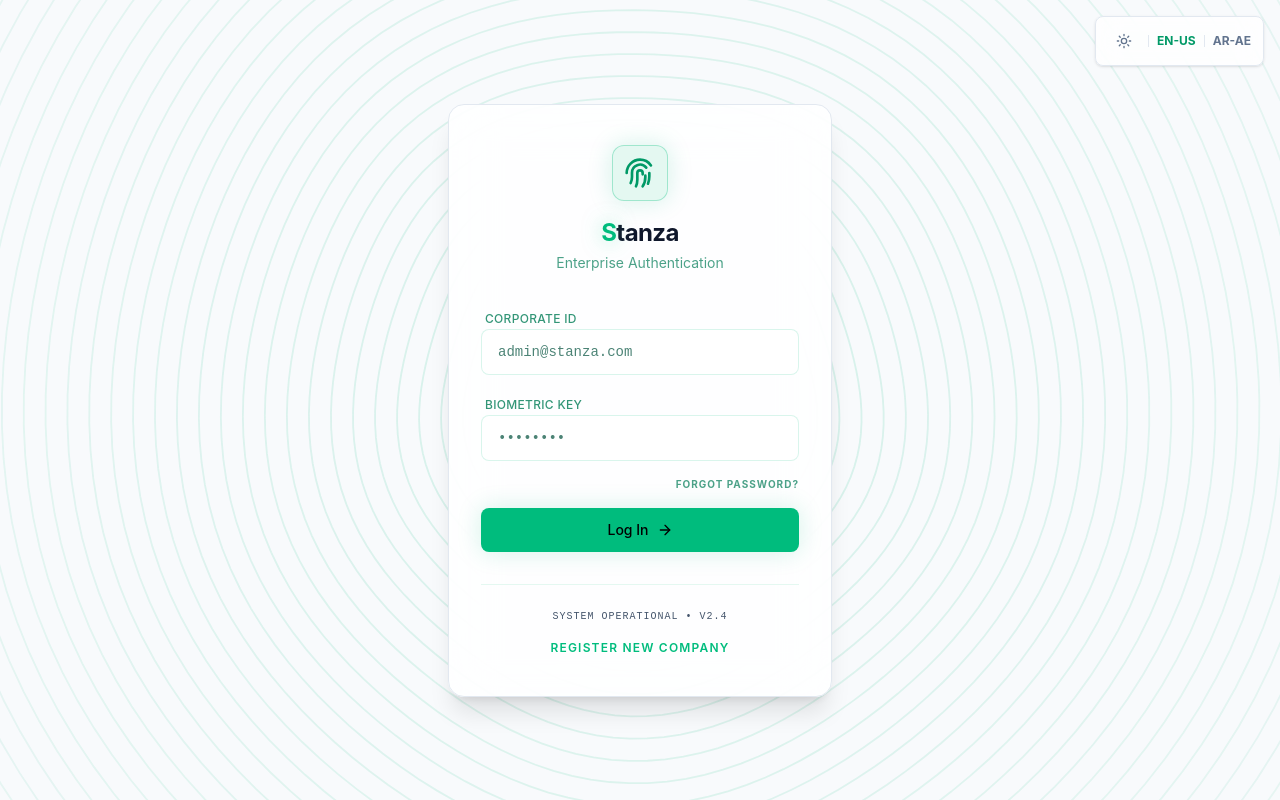
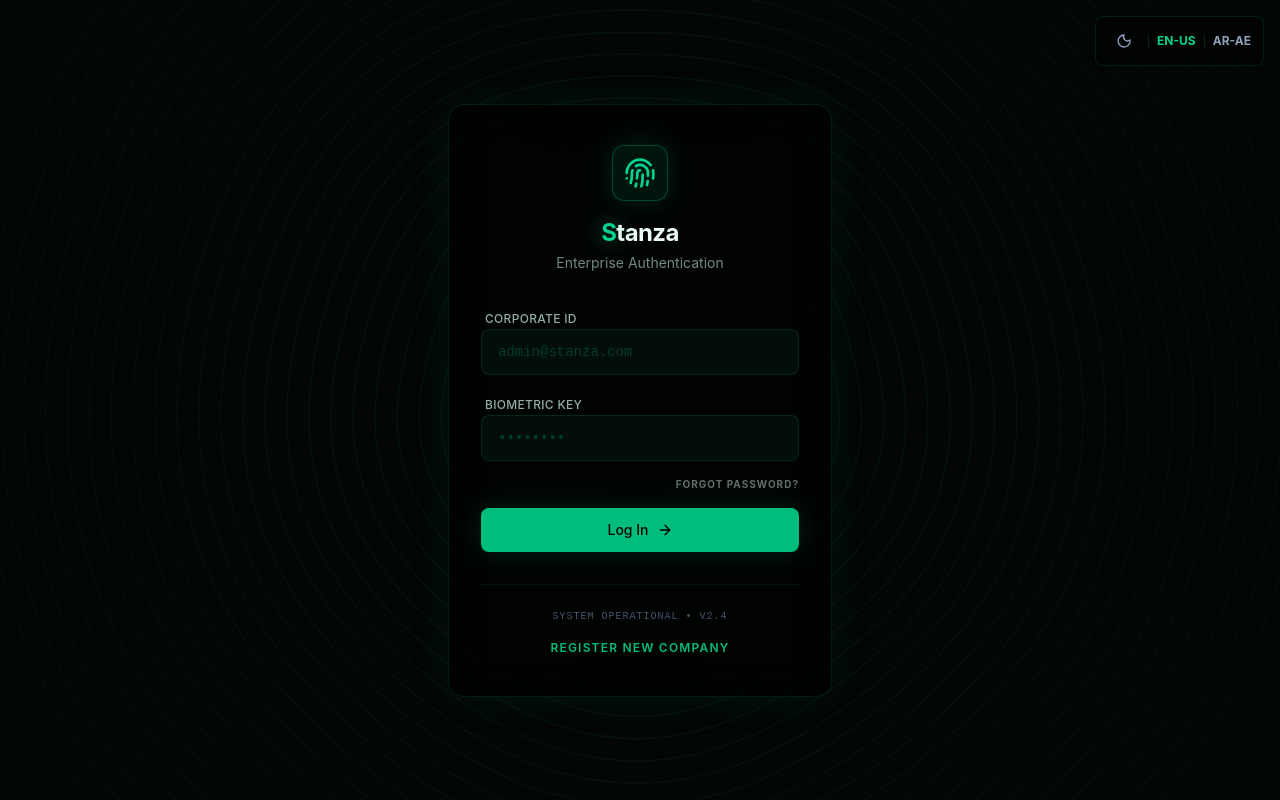
Before and after one commit to ShadyAwad/Horizon-HR-v2, a React (Vite) app: page / in a window 1280 px wide. Built offline with nearby package versions, Linux system fonts and the light colour scheme; no server answers.

Commit message:
style(login): restore darker Stanza background that i just messed up and other minor restoration

```diff
--- a/index.html
+++ b/index.html
@@ -3,10 +3,65 @@
   <head>
     <meta charset="UTF-8" />
     <meta name="viewport" content="width=device-width, initial-scale=1.0" />
+    <style>
+      html,
+      body,
+      #root {
+        margin: 0;
+        min-height: 100%;
+        background: #020604;
+        color: #e6fff5;
+      }
+
+      body {
+        min-width: 320px;
+      }
+    </style>
+    <script>
+      try {
+        const theme = localStorage.getItem('horizon-theme');
+        if (theme === 'light') {
+          document.documentElement.classList.remove('dark');
+          document.documentElement.dataset.theme = 'light';
+          document.documentElement.style.colorScheme = 'light';
+        } else {
+          document.documentElement.classList.add('dark');
+          document.documentElement.dataset.theme = 'dark';
+          document.documentElement.style.colorScheme = 'dark';
+        }
+      } catch {
+        document.documentElement.classList.add('dark');
+        document.documentElement.dataset.theme = 'dark';
+        document.documentElement.style.colorScheme = 'dark';
+      }
+    </script>
+    <meta
+      name="description"
+      content="Stanza is a modern workforce operations platform for attendance, geofencing, payroll, leave requests, grievances, and company communication."
+    />
+    <meta name="robots" content="index, follow" />
+    <meta name="theme-color" content="#020604" />
+    <link rel="canonical" href="/" />
     <link rel="icon" type="image/svg+xml" href="/favicon.svg" />
     <link rel="manifest" href="/manifest.webmanifest" />
-    <meta name="theme-color" content="#10b981" />
-    <title>Stanza</title>
+
+    <meta property="og:title" content="Stanza — Workforce Operations Platform" />
+    <meta
+      property="og:description"
+      content="Modern workforce operations for attendance, payroll, leave, grievances, and company communication."
+    />
+    <meta property="og:type" content="website" />
+    <meta property="og:image" content="/favicon.svg" />
+
+    <meta name="twitter:card" content="summary_large_image" />
+    <meta name="twitter:title" content="Stanza — Workforce Operations Platform" />
+    <meta
+      name="twitter:description"
+      content="Modern workforce operations for attendance, payroll, leave, grievances, and company communication."
+    />
+    <meta name="twitter:image" content="/favicon.svg" />
+
+    <title>Stanza — Workforce Operations Platform</title>
   </head>
   <body>
     <div id="root"></div>
--- a/src/App.tsx
+++ b/src/App.tsx
@@ -1,4 +1,4 @@
-import { lazy, Suspense, useState } from 'react';
+import { lazy, Suspense, useEffect, useState } from 'react';
 import { Login } from './pages/Login';
 import { LanguageProvider } from './lib/LanguageContext';
 import { ThemeProvider } from './lib/ThemeContext';
@@ -43,12 +43,22 @@ export default function App() {
   const [authState, setAuthState] = useState<'login' | 'signup' | 'authenticated'>('login');
   const [authUser, setAuthUser] = useState<AuthUser>(getStoredUser);
 
+  useEffect(() => {
+    const titles = {
+      login: 'Login — Stanza',
+      signup: 'Register Workspace — Stanza',
+      authenticated: 'Dashboard — Stanza',
+    };
+
+    document.title = titles[authState];
+  }, [authState]);
+
   return (
     <ThemeProvider>
       <LanguageProvider>
-        <div className="w-full min-h-screen bg-slate-50 dark:bg-[#020617] transition-colors duration-300">
+        <div className="w-full min-h-screen bg-[#020604] text-emerald-50 transition-colors duration-300">
          {authState === 'authenticated' ? (
-           <Suspense fallback={<div className="flex min-h-screen items-center justify-center bg-black text-xs font-bold uppercase tracking-widest text-emerald-300">Loading workspace...</div>}>
+           <Suspense fallback={<div className="flex min-h-screen items-center justify-center bg-[#020604] text-xs font-bold uppercase tracking-widest text-emerald-200">Loading workspace...</div>}>
              <Dashboard
                user={authUser}
                onLogout={() => {
@@ -58,7 +68,7 @@ export default function App() {
              />
            </Suspense>
          ) : authState === 'signup' ? (
-           <Suspense fallback={<div className="flex min-h-screen items-center justify-center bg-black text-xs font-bold uppercase tracking-widest text-emerald-300">Loading signup...</div>}>
+           <Suspense fallback={<div className="flex min-h-screen items-center justify-center bg-[#020604] text-xs font-bold uppercase tracking-widest text-emerald-200">Loading signup...</div>}>
              <Signup
                onNavigateLogin={() => setAuthState('login')}
                onSignupComplete={(user) => {
--- a/src/components/FingerprintCanvas.tsx
+++ b/src/components/FingerprintCanvas.tsx
@@ -78,7 +78,7 @@ export function FingerprintCanvas({ pulseState, onPulseComplete }: FingerprintCa
       canvas.style.width = `${width}px`;
       canvas.style.height = `${height}px`;
       ctx.setTransform(dpr, 0, 0, dpr, 0, 0);
-      ctx.fillStyle = document.documentElement.classList.contains('dark') ? '#020403' : '#f8fafc';
+      ctx.fillStyle = document.documentElement.classList.contains('dark') ? '#020604' : '#f7fbf8';
       ctx.fillRect(0, 0, width, height);
 
       return () => {
@@ -103,7 +103,7 @@ export function FingerprintCanvas({ pulseState, onPulseComplete }: FingerprintCa
       const cy = height / 2;
 
       // Solid background filling to optimize canvas operations
-      ctx.fillStyle = isDark ? '#020403' : '#f8fafc';
+      ctx.fillStyle = isDark ? '#020604' : '#f7fbf8';
       ctx.fillRect(0, 0, width, height);
 
       const maxRadius = Math.max(width, height) * 0.8;
@@ -159,14 +159,14 @@ export function FingerprintCanvas({ pulseState, onPulseComplete }: FingerprintCa
 let rVal = 16;
 let gVal = 185;
 let bVal = 129;
-let globalAlpha = 0.16 - (rIdx / ringsCount) * 0.11;
+let globalAlpha = 0.085 - (rIdx / ringsCount) * 0.06;
 
         if (isPulsing) {
           const distToPulse = Math.abs(ringBaseR - pulseRadius);
 
           if (distToPulse < pulseWidth) {
             const pulseFactor = 1.0 - (distToPulse / pulseWidth);
-            globalAlpha = globalAlpha + pulseFactor * 0.6;
+            globalAlpha = globalAlpha + pulseFactor * 0.42;
 
             if (currentPulseState === 'success') {
               rVal = Math.floor(rVal + pulseFactor * (16 - rVal));
@@ -181,7 +181,7 @@ let globalAlpha = 0.16 - (rIdx / ringsCount) * 0.11;
         }
 
         ctx.strokeStyle = `rgba(${rVal}, ${gVal}, ${bVal}, ${globalAlpha})`;
-        ctx.lineWidth = 1.8;
+        ctx.lineWidth = 1.35;
         ctx.stroke();
       }
 
--- a/src/index.css
+++ b/src/index.css
@@ -7,7 +7,7 @@
   --font-mono: "JetBrains Mono", ui-monospace, SFMono-Regular, monospace;
 
   /* Deep Emerald & Neutral Corporate Theme */
-  --color-horizon-dark: #020403;
+  --color-horizon-dark: #020604;
   --color-horizon-panel: #04110d;
   --color-horizon-emerald: #10b981; /* emerald-500 */
   --color-horizon-emerald-deep: #064e3b; /* emerald-900 */
@@ -16,21 +16,41 @@
 
 @layer base {
   :root {
-    --bg-primary: #f8fafc;
+    --bg-primary: #020604;
+    --text-primary: #e6fff5;
+    --panel-border: rgb(16 185 129 / 0.15);
+    accent-color: #10b981;
+    color-scheme: dark;
+  }
+
+  :root[data-theme="light"] {
+    --bg-primary: #f7fbf8;
     --text-primary: #171717;
-    --panel-border: #e2e8f0;
+    --panel-border: #d6e7dc;
+    color-scheme: light;
   }
 
   .dark {
-    --bg-primary: #020403;
-    --text-primary: #f8fafc;
+    --bg-primary: #020604;
+    --text-primary: #e6fff5;
     --panel-border: rgb(16 185 129 / 0.15);
+  }
+
+  html,
+  #root {
+    min-height: 100%;
+    background-color: #020604;
   }
 
   body {
     background-color: var(--bg-primary);
     color: var(--text-primary);
     transition: background-color 0.3s ease, color 0.3s ease;
+  }
+
+  ::selection {
+    background-color: rgb(16 185 129 / 0.35);
+    color: #ecfdf5;
   }
 
   /* RTL Support Enhancements */
--- a/src/lib/ThemeContext.tsx
+++ b/src/lib/ThemeContext.tsx
@@ -17,7 +17,7 @@ function getInitialTheme(): Theme {
   const savedTheme = window.localStorage.getItem('horizon-theme');
   if (savedTheme === 'light' || savedTheme === 'dark') return savedTheme;
 
-  return window.matchMedia('(prefers-color-scheme: light)').matches ? 'light' : 'dark';
+  return 'dark';
 }
 
 export function ThemeProvider({ children }: { children: ReactNode }) {
--- a/src/pages/Dashboard.tsx
+++ b/src/pages/Dashboard.tsx
@@ -1959,7 +1959,7 @@ export function Dashboard({ user, onLogout }: { user: AuthUser; onLogout: () =>
 {/* Background Atmosphere */}
 <div className="pointer-events-none absolute inset-0 z-0 overflow-hidden">
   {/* Light mode base */}
-  <div className="absolute inset-0 bg-[linear-gradient(180deg,#f8fafc_0%,#ecfdf5_45%,#f8fafc_100%)] dark:hidden" />
+  <div className="absolute inset-0 bg-[linear-gradient(180deg,#f7fbf8_0%,#ecfdf5_45%,#f7fbf8_100%)] dark:hidden" />
 
   {/* Dark mode base */}
   <div className="absolute inset-0 hidden dark:block bg-[radial-gradient(circle_at_top_left,rgba(16,185,129,0.14),transparent_30%),radial-gradient(circle_at_bottom_right,rgba(16,185,129,0.08),transparent_38%),linear-gradient(180deg,#020403_0%,#03100b_52%,#020403_100%)]" />
@@ -2041,7 +2041,7 @@ export function Dashboard({ user, onLogout }: { user: AuthUser; onLogout: () =>
             "hover:border-emerald-300/30 hover:opacity-100",
             showControlCenter && "border-emerald-300/40 opacity-100"
           )} />
-          <Fingerprint className="relative h-6 w-6 text-white dark:text-[#020617]" />
+          <Fingerprint className="relative h-6 w-6 text-white dark:text-[#020604]" />
         </button>
         <nav className="flex md:flex-col gap-3 md:gap-4 w-full items-center justify-center md:justify-start">
           <button
--- a/src/pages/Login.tsx
+++ b/src/pages/Login.tsx
@@ -15,11 +15,15 @@ interface LoginProps {
 function FingerprintIcon({ className = '' }: { className?: string }) {
   return (
     <svg className={className} viewBox="0 0 24 24" fill="none" stroke="currentColor" strokeWidth="2" strokeLinecap="round" strokeLinejoin="round" aria-hidden="true">
-      <path d="M2 12c0-5.5 4.5-10 10-10 3.4 0 6.4 1.7 8.2 4.3" />
-      <path d="M5 19.5c.7-1.4 1-3 1-4.5v-3a6 6 0 0 1 10.7-4" />
-      <path d="M9 22c.7-1.6 1-3.2 1-5v-5a2 2 0 0 1 4 0v1" />
-      <path d="M14 22c1.4-2 2-4.3 2-7v-1" />
-      <path d="M18 20c.7-1.7 1-3.6 1-5.5V12" />
+      <path d="M12 10a2 2 0 0 0-2 2c0 1.02-.1 2.51-.26 4" />
+      <path d="M14 13.12c0 2.38 0 6.38-1 8.88" />
+      <path d="M17.29 21.02c.12-.6.43-2.3.5-3.02" />
+      <path d="M2 12a10 10 0 0 1 18-6" />
+      <path d="M2 16h.01" />
+      <path d="M21.8 16c.2-2 .131-5.354 0-6" />
+      <path d="M5 19.5C5.5 18 6 15 6 12a6 6 0 0 1 .34-2" />
+      <path d="M8.65 22c.21-.66.45-1.32.57-2" />
+      <path d="M9 6.8a6 6 0 0 1 9 5.2v2" />
     </svg>
   );
 }
@@ -158,7 +162,7 @@ export function Login({ onLoginSuccess, onNavigateSignup }: LoginProps) {
   }
 };
   return (
-<div className="relative min-h-screen w-full flex items-center justify-center bg-[radial-gradient(circle_at_center,rgba(16,185,129,0.10),transparent_48%),#f8fafc] dark:bg-[radial-gradient(circle_at_center,rgba(16,185,129,0.10),transparent_48%),#020403] overflow-hidden font-sans transition-colors duration-300">      {/* Dynamic Biometric Background */}
+<div className="relative min-h-screen w-full flex items-center justify-center bg-[radial-gradient(circle_at_center,rgba(16,185,129,0.05),transparent_50%),#f7fbf8] dark:bg-[radial-gradient(circle_at_center,rgba(16,185,129,0.035),transparent_52%),#020604] overflow-hidden font-sans transition-colors duration-300">      {/* Dynamic Biometric Background */}
       {showDecorativeCanvas && (
         <Suspense fallback={null}>
           <FingerprintCanvas
@@ -228,6 +232,7 @@ export function Login({ onLoginSuccess, onNavigateSignup }: LoginProps) {
             <input
               type="text"
               required
+              aria-label={t('login.corporateId')}
               value={email}
               onChange={(e) => setEmail(e.target.value)}
               placeholder="admin@stanza.com"
@@ -242,6 +247,7 @@ className={`w-full bg-white/80 dark:bg-[#04110d]/80 border border-emerald-500/15
   <input
     type="password"
     required
+    aria-label={t('login.biometricKey')}
     value={password}
     onChange={(e) => setPassword(e.target.value)}
     placeholder="••••••••"
@@ -336,6 +342,7 @@ className={`w-full bg-white/80 dark:bg-[#04110d]/80 border border-emerald-500/15
               <div className="space-y-3">
                 <input
                   type="email"
+                  aria-label="Recovery email"
                   value={recoveryEmail}
                   onChange={(e) => setRecoveryEmail(e.target.value)}
                   placeholder={email || 'admin@stanza.com'}
```
Also changed, not shown: src/pages/Signup.tsx (+29 -9 lines), public/manifest.webmanifest.
